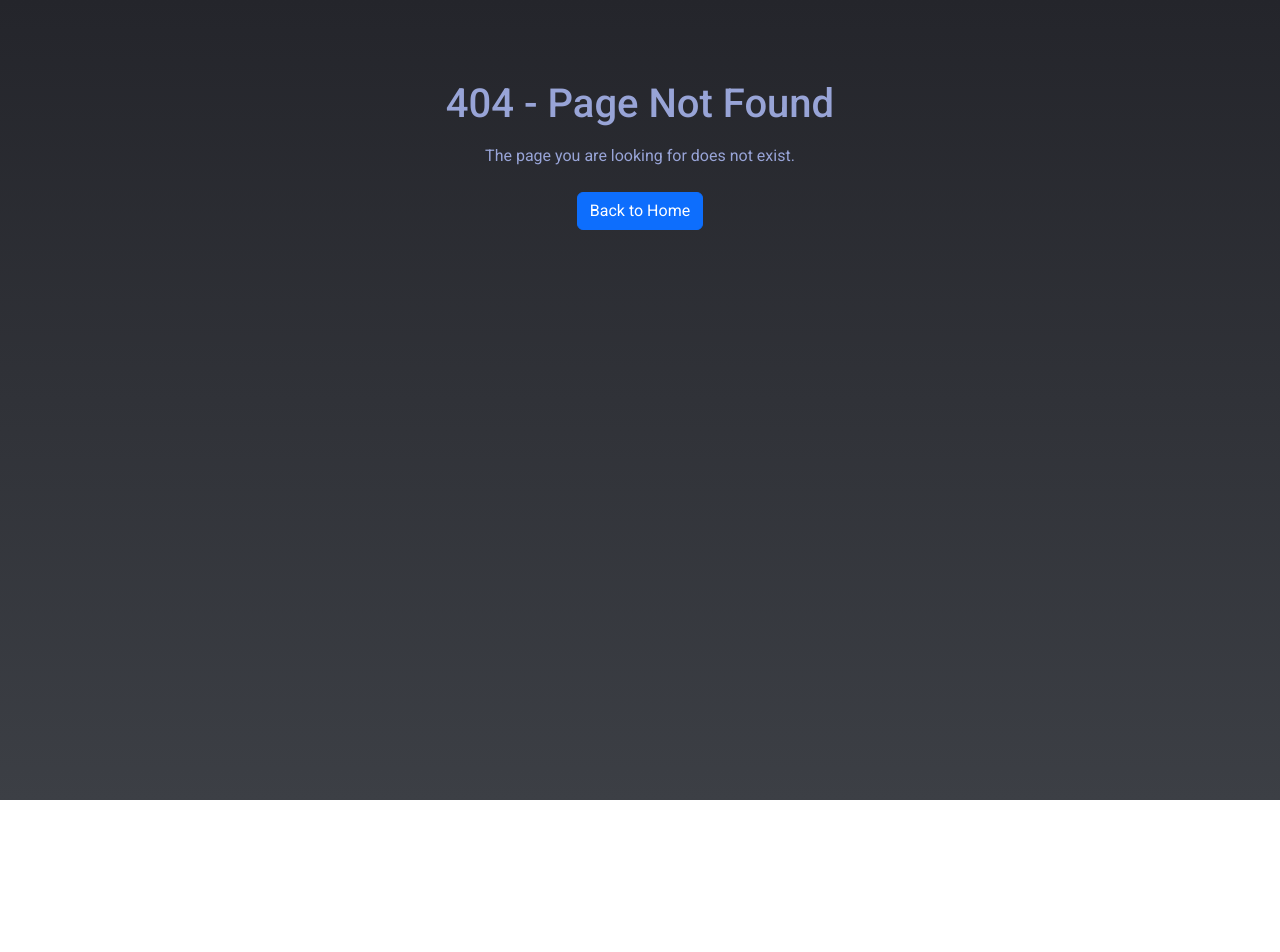
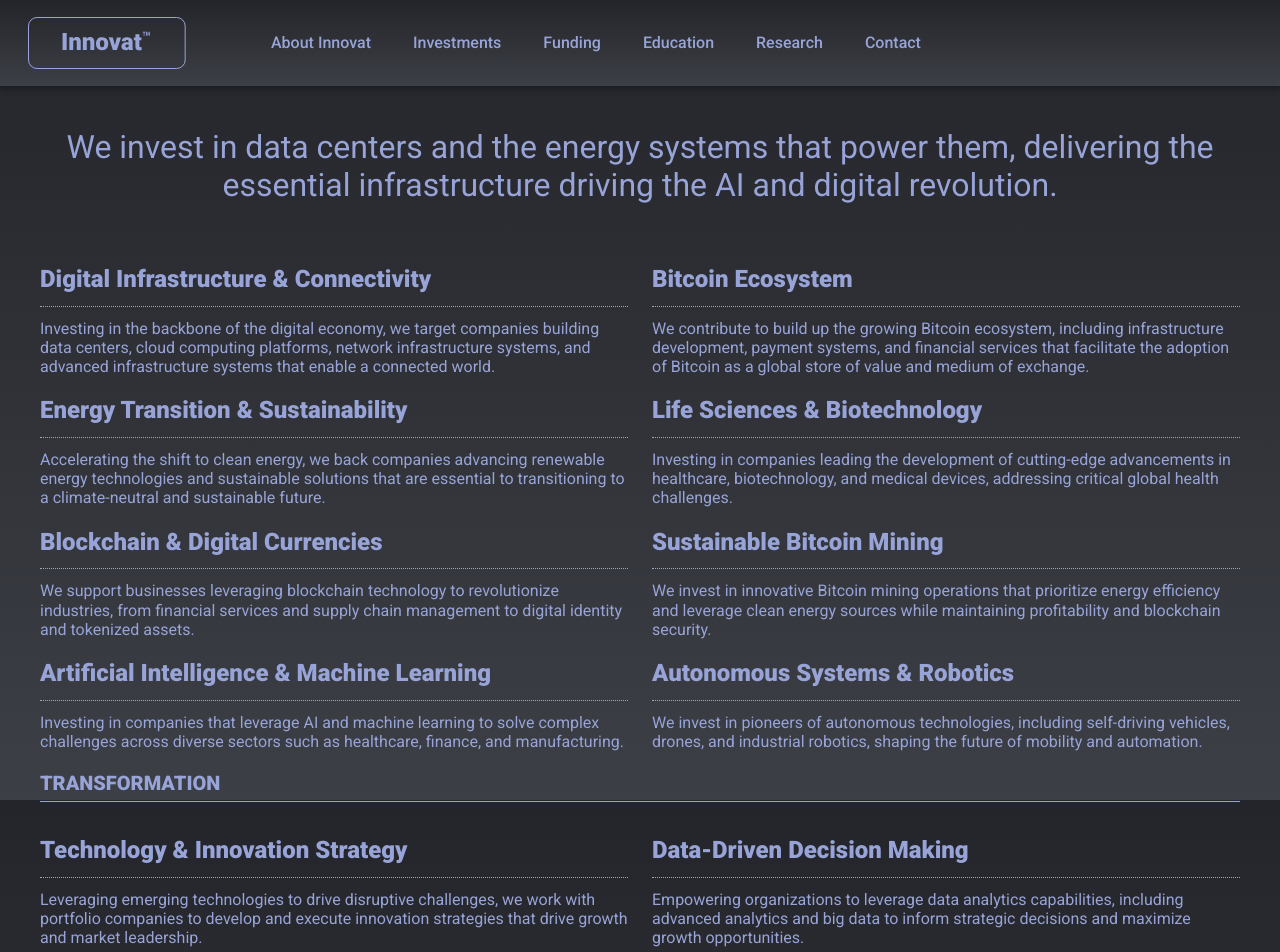
Before and after one commit to suhag-alamin/innovation, a React (Vite) app: page /investments in a window 1280 px wide. Before the commit this address had no page. Shown: the top 952 px of the page. Before the commit the page ends 800 px from the top, so only its background shows below. Built offline with nearby package versions, Linux system fonts and the light colour scheme.

Commit message:
investment categories

```diff
--- a/src/App.jsx
+++ b/src/App.jsx
@@ -10,6 +10,7 @@ import TermsConditions from "./pages/TermsConditions";
 import AboutInnovat from "./pages/AboutInnovat";
 import Funds from "./pages/Funds";
 import ExchangeTraded from "./pages/ExchangeTraded";
+import Investments from "./pages/Investments";
 
 const App = () => {
   return (
@@ -49,6 +50,14 @@ const App = () => {
                 element={
                   <Layout>
                     <ExchangeTraded />
+                  </Layout>
+                }
+              />
+              <Route
+                path="/investments"
+                element={
+                  <Layout>
+                    <Investments />
                   </Layout>
                 }
               />
--- a/src/components/Layout/Navbar.jsx
+++ b/src/components/Layout/Navbar.jsx
@@ -55,7 +55,7 @@ const NavLinkComponent = ({ closeOffcanvas }) => (
       About Innovat
     </Nav.Link>
 
-    <Nav.Link href="/" onClick={closeOffcanvas}>
+    <Nav.Link href="/investments" onClick={closeOffcanvas}>
       Investments
     </Nav.Link>
     <Nav.Link href="/funds" onClick={closeOffcanvas}>
--- /dev/null
+++ b/src/components/ui/investments/InvestmentCategories.jsx
@@ -0,0 +1,140 @@
+import { Col, Container, Row } from "react-bootstrap";
+
+const InvestmentCategories = () => {
+  const categories = {
+    topCategories: [
+      {
+        title: "Digital Infrastructure & Connectivity",
+        description:
+          "Investing in the backbone of the digital economy, we target companies building data centers, cloud computing platforms, network infrastructure systems, and advanced infrastructure systems that enable a connected world.",
+      },
+      {
+        title: "Energy Transition & Sustainability",
+        description:
+          "Accelerating the shift to clean energy, we back companies advancing renewable energy technologies and sustainable solutions that are essential to transitioning to a climate-neutral and sustainable future.",
+      },
+      {
+        title: "Blockchain & Digital Currencies",
+        description:
+          "We support businesses leveraging blockchain technology to revolutionize industries, from financial services and supply chain management to digital identity and tokenized assets.",
+      },
+      {
+        title: "Artificial Intelligence & Machine Learning",
+        description:
+          "Investing in companies that leverage AI and machine learning to solve complex challenges across diverse sectors such as healthcare, finance, and manufacturing.",
+      },
+      {
+        title: "Bitcoin Ecosystem",
+        description:
+          "We contribute to build up the growing Bitcoin ecosystem, including infrastructure development, payment systems, and financial services that facilitate the adoption of Bitcoin as a global store of value and medium of exchange.",
+      },
+      {
+        title: "Life Sciences & Biotechnology",
+        description:
+          "Investing in companies leading the development of cutting-edge advancements in healthcare, biotechnology, and medical devices, addressing critical global health challenges.",
+      },
+      {
+        title: "Sustainable Bitcoin Mining",
+        description:
+          "We invest in innovative Bitcoin mining operations that prioritize energy efficiency and leverage clean energy sources while maintaining profitability and blockchain security.",
+      },
+      {
+        title: "Autonomous Systems & Robotics",
+        description:
+          "We invest in pioneers of autonomous technologies, including self-driving vehicles, drones, and industrial robotics, shaping the future of mobility and automation.",
+      },
+    ],
+    transformationCategories: [
+      {
+        title: "Technology & Innovation Strategy",
+        description:
+          "Leveraging emerging technologies to drive disruptive challenges, we work with portfolio companies to develop and execute innovation strategies that drive growth and market leadership.",
+      },
+      {
+        title: "Digital Transformation & Automation",
+        description:
+          "Helping businesses embrace digital transformation and enable them to adopt automation technologies, enhance customer experiences, and remain competitive in an evolving digital landscape.",
+      },
+      {
+        title: "Operational Excellence & Portfolio Optimization",
+        description:
+          "Through our operational expertise and data-driven methodologies, we support to streamline processes, reduce costs, and unlock value across our portfolio.",
+      },
+      {
+        title: "Data-Driven Decision Making",
+        description:
+          "Empowering organizations to leverage data analytics capabilities, including advanced analytics and big data to inform strategic decisions and maximize growth opportunities.",
+      },
+      {
+        title: "Sustainability & ESG Integration",
+        description:
+          "We embed environmental, social, and governance (ESG) principles into investment decisions and portfolio companies that align with long-term value creation and societal impact.",
+      },
+    ],
+  };
+
+  return (
+    <div className="investment-categories">
+      <Container>
+        <p className="header-text">
+          We invest in data centers and the energy systems that power them,
+          delivering the essential infrastructure driving the AI and digital
+          revolution.
+        </p>
+
+        <Row>
+          <Col md={6}>
+            {categories.topCategories
+              .slice(0, Math.ceil(categories.topCategories.length / 2))
+              .map((category, index) => (
+                <div key={index} className="category">
+                  <h3>{category.title}</h3>
+                  <p>{category.description}</p>
+                </div>
+              ))}
+          </Col>
+          <Col md={6}>
+            {categories.topCategories
+              .slice(Math.ceil(categories.topCategories.length / 2))
+              .map((category, index) => (
+                <div key={index} className="category">
+                  <h3>{category.title}</h3>
+                  <p>{category.description}</p>
+                </div>
+              ))}
+          </Col>
+        </Row>
+
+        <div className="transformation-header">TRANSFORMATION</div>
+
+        <Row>
+          <Col md={6}>
+            {categories.transformationCategories
+              .slice(
+                0,
+                Math.ceil(categories.transformationCategories.length / 2)
+              )
+              .map((category, index) => (
+                <div key={index} className="category">
+                  <h3>{category.title}</h3>
+                  <p>{category.description}</p>
+                </div>
+              ))}
+          </Col>
+          <Col md={6}>
+            {categories.transformationCategories
+              .slice(Math.ceil(categories.transformationCategories.length / 2))
+              .map((category, index) => (
+                <div key={index} className="category">
+                  <h3>{category.title}</h3>
+                  <p>{category.description}</p>
+                </div>
+              ))}
+          </Col>
+        </Row>
+      </Container>
+    </div>
+  );
+};
+
+export default InvestmentCategories;
--- /dev/null
+++ b/src/pages/Investments.jsx
@@ -0,0 +1,12 @@
+import InvestmentCategories from "../components/ui/investments/InvestmentCategories";
+import "../styles/investments.scss";
+
+const Investments = () => {
+  return (
+    <div>
+      <InvestmentCategories />
+    </div>
+  );
+};
+
+export default Investments;
--- /dev/null
+++ b/src/styles/investments.scss
@@ -0,0 +1,52 @@
+@import "../styles/index.scss";
+
+.investment-categories {
+  padding: 3rem 0;
+  color: #fff;
+
+  .header-text {
+    color: $color0;
+    text-align: center;
+    font-family: Roboto;
+    font-size: 32px;
+    font-style: normal;
+    font-weight: 400;
+    line-height: 120%;
+    margin-bottom: 60px;
+  }
+
+  .category {
+    margin-bottom: 20px;
+
+    h3 {
+      color: $color0;
+      font-size: 24px;
+      font-style: normal;
+      font-weight: 900;
+      line-height: 120%;
+      margin-bottom: 12px;
+      padding-bottom: 12px;
+      border-bottom: 1px dotted $color0;
+    }
+
+    p {
+      color: $color0;
+      font-size: 16px;
+      font-style: normal;
+      font-weight: 400;
+      line-height: 120%;
+    }
+  }
+
+  .transformation-header {
+    color: $color0;
+    font-size: 20px;
+    font-style: normal;
+    font-weight: 900;
+    line-height: 120%;
+    text-transform: uppercase;
+    border-bottom: 1px solid $color0;
+    margin-bottom: 34px;
+    padding-bottom: 6px;
+  }
+}
```
